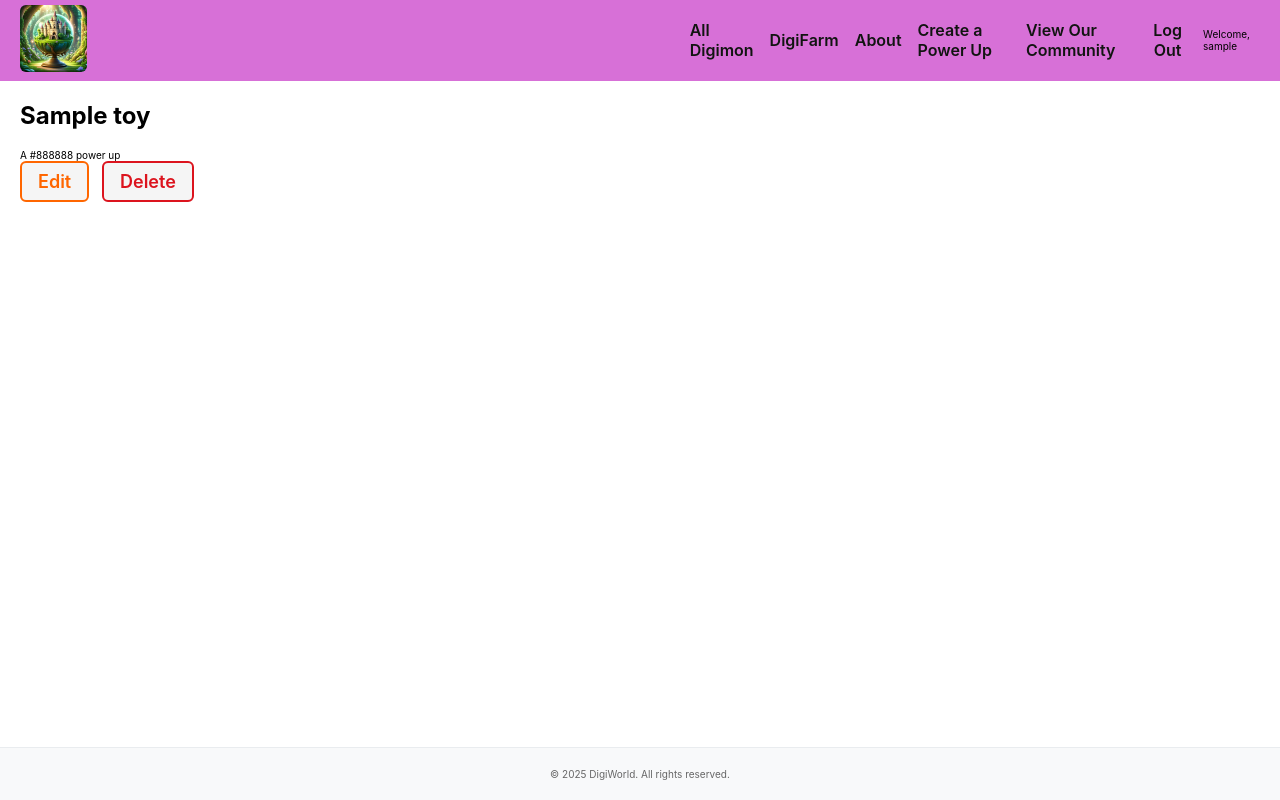
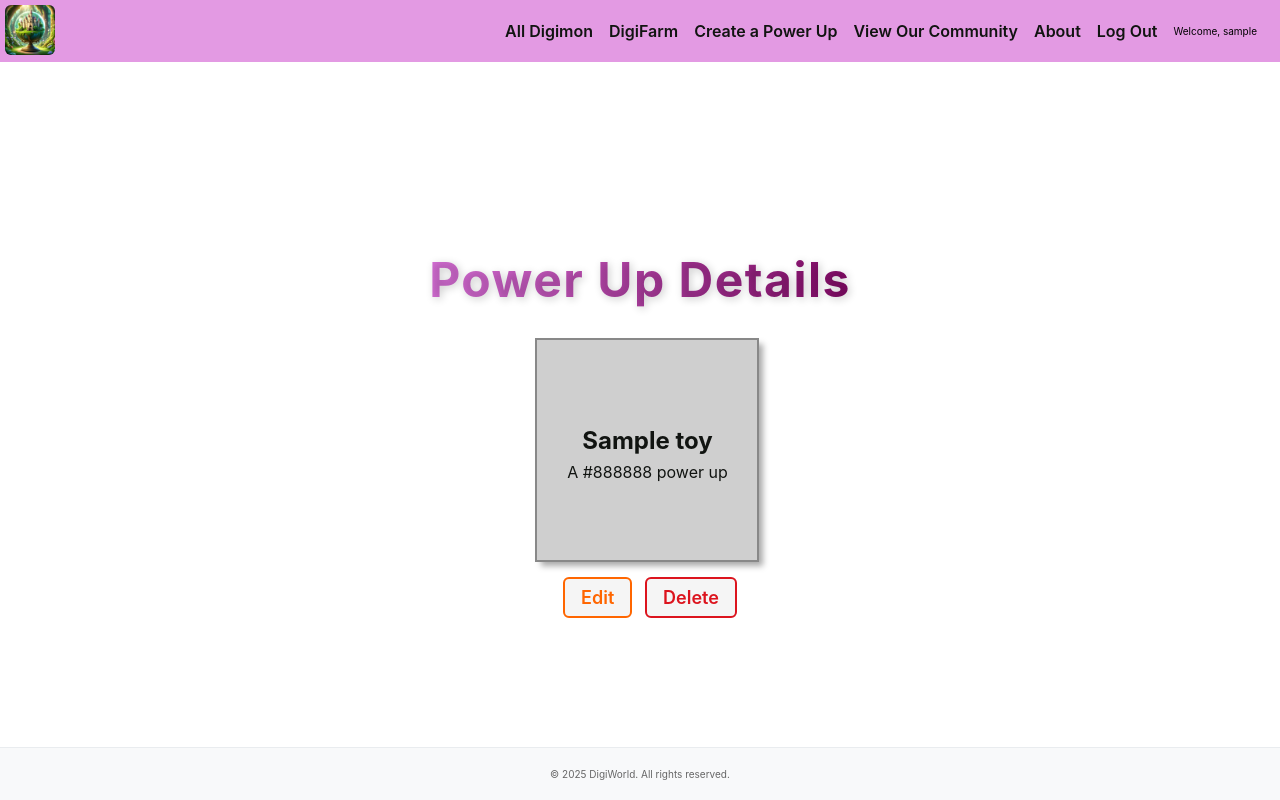
Before and after one commit to Tanisha-png/digiworld, a Django app: page /powerups/1/ in a window 1280 px wide. Run offline with Django 5.2, Linux system fonts and the light colour scheme; a user stored in the database is signed in; tables that the repository leaves empty hold one stand-in row (values such as "Sample post").

Commit message:
Update navbar and clean up code

```diff
--- a/digiworld/urls.py
+++ b/digiworld/urls.py
@@ -1,19 +1,3 @@
-"""
-URL configuration for catcollector project.
-
-The `urlpatterns` list routes URLs to views. For more information please see:
-    https://docs.djangoproject.com/en/5.1/topics/http/urls/
-Examples:
-Function views
-    1. Add an import:  from my_app import views
-    2. Add a URL to urlpatterns:  path('', views.home, name='home')
-Class-based views
-    1. Add an import:  from other_app.views import Home
-    2. Add a URL to urlpatterns:  path('', Home.as_view(), name='home')
-Including another URLconf
-    1. Import the include() function: from django.urls import include, path
-    2. Add a URL to urlpatterns:  path('blog/', include('blog.urls'))
-"""
 from django.contrib import admin
 from django.urls import path, include
 
--- a/main_app/static/css/base.css
+++ b/main_app/static/css/base.css
@@ -31,8 +31,8 @@ body {
     'Oxygen', 'Ubuntu', 'Cantarell', 'Fira Sans', 'Droid Sans',
     'Helvetica Neue', sans-serif;
   position: relative;
-  --nav-bg: rgba(104, 197, 248, 0.7);
-  --nav-bg-ff: rgba(104, 197, 248, 0.9);
+  --nav-bg: rgba(215, 112, 215, 0.7);
+  --nav-bg-ff: rgba(215, 112, 215, 0.9);
   --text-color: rgb(17, 20, 17);
   --link-hover-color: rgb(16, 56, 158);
   --button-bg: rgb(245, 245, 245);
@@ -150,10 +150,6 @@ header {
   z-index: 2147483647;
 }
 
-nav {
-  margin: 10px;
-}
-
 nav ul {
   margin: 0;
   list-style: none;
@@ -170,11 +166,9 @@ nav li {
 }
 
 main {
-  flex: 1;
-  max-width: 100%;
+  flex: 5;
   margin: 0 auto;
   padding: 0 20px;
-  width: 100%;
 }
 
 h2 {
@@ -292,6 +286,7 @@ footer p {
   cursor: pointer;
   padding: 10px;
   z-index: 100;
+  right: 10px;
 }
 
 .hamburger span {
@@ -316,6 +311,7 @@ footer p {
   }
   nav li {
     margin: 0.5rem 0;
+    font-size: 2em;
   }
   .header-container{
     display: flex;
@@ -332,6 +328,9 @@ footer p {
   .hamburger {
     display: block;
     text-align: right;
+    position: absolute;
+    top: 6px;
+    right: 15px;
   }
 
   nav {
@@ -340,23 +339,27 @@ footer p {
     right: -100%;
     width: 70%;
     height: 100vh;
-    background: var(--nav-bg);
+    background: rgba(215, 112, 215, 1);
     padding: 80px 20px;
     transition: 0.5s ease;
+    opacity: 1;
   }
 
   nav.active {
     right: 0;
+    opacity: 1;
   }
 
   .menu {
     flex-direction: column;
     align-items: center;
+    opacity: 1;
   }
 
   .menu li {
     margin: 15px 0;
     text-align: center;
+    opacity: 1;
   }
 
   /* Hamburger Animation */
@@ -365,7 +368,7 @@ footer p {
   }
 
   .hamburger.active span:nth-child(2) {
-    opacity: 0;
+    opacity: 1;
   }
 
   .hamburger.active span:nth-child(3) {
@@ -383,9 +386,7 @@ footer p {
   }
 
   main {
-    max-width: 1300px;
-    /* min-height: calc(100vh - 53px); */
-    /* padding: 150px 10px 0px; */
+    max-width: 100%;
   }
 
   nav,
@@ -435,52 +436,6 @@ footer p {
   }
 }
 
-@media only screen and (min-width: 1024px) {
-  /* main {
-    /* min-height: calc(100vh - 55px); */
-  } */
-
-  header {
-    margin: 0;
-    max-width: 1920px;
-    top: 20px;
-    background-color: transparent;
-    border-bottom: none;
-  }
-
-  nav,
-  .header-logo-container {
-    margin: 0;
-    background: var(--nav-bg-ff);
-    border: var(--borders);
-  }
-
-  nav {
-    margin-left: auto;
-  }
-
-  .header-logo-container {
-    /* visual fix to help align logo */
-    padding-top: 6px;
-    width: 256px;
-    height: 35px;
-  }
-
-  @supports (-webkit-backdrop-filter: none) or (backdrop-filter: none) {
-    header {
-      -webkit-backdrop-filter: none;
-      backdrop-filter: none;
-    }
-
-    nav,
-    .header-logo-container {
-      -webkit-backdrop-filter: blur(3px);
-      background: rgb(215, 112, 215);
-      backdrop-filter: blur(3px);
-    }
-  }
-
-
 #logout-form button {
   text-decoration: none;
   color: var(--text-color);
--- a/main_app/static/css/form.css
+++ b/main_app/static/css/form.css
@@ -24,5 +24,6 @@
 
 .form-container {
   display: flex;
+  flex-direction: column;
   justify-content: center;
 }
--- /dev/null
+++ b/main_app/static/css/toys/toy-detail.css
@@ -0,0 +1,77 @@
+@keyframes fadeIn {
+  from { opacity: 0; transform: translateY(-10px); }
+  to { opacity: 1; transform: translateY(0); }
+}
+
+.titleName {
+  background: linear-gradient(to right, rgb(215, 112, 215), rgb(129, 10, 101));
+  -webkit-background-clip: text;
+  -webkit-text-fill-color: transparent;
+  text-shadow: 2px 2px 8px rgba(0, 0, 0, 0.2);
+  letter-spacing: 1.5px;
+  line-height: 1.2;
+  padding-bottom: 5px;
+  animation: fadeIn 1.2s ease-in-out;
+  text-align: center;
+  font-size: 48px;
+  margin: 50px 0 0 0;
+}
+
+
+main {
+  display: flex;
+  flex-direction: column;
+  align-items: center;
+  justify-content: center;
+  min-height: auto;
+}
+
+.card {
+  width: 224px;
+  height: 224px;
+  margin: 25px 25px 15px 40px;
+  border: solid 2px;
+  box-shadow: var(--card-box-shadow);
+  position: relative;
+}
+
+.card-bg {
+  opacity: 0.4;
+  position: absolute;
+  display: inline-flex;
+  top: 0;
+  left: 0;
+  width: 100%;
+  height: 100%;
+}
+
+.card-content {
+  padding: 15px;
+  height: 100%;
+  width: 100%;
+  display: flex;
+  align-items: center;
+  justify-content: center;
+  flex-direction: column;
+  color: var(--text-color);
+}
+
+.btn {
+  margin-bottom: 15px;
+}
+
+.card h2 {
+  margin: 7px 0;
+  font-size: var(--font-xl);
+  z-index: 1;
+}
+
+.card p {
+  margin: 0;
+  font-size: var(--font-reg);
+  z-index: 1;
+}
+
+.buttonsDetail {
+  margin: 10px 0px 0px 30px;
+}
--- a/main_app/templates/base.html
+++ b/main_app/templates/base.html
@@ -18,24 +18,34 @@
   <body>
     <div class="wrapper">
       <header>
+        <a href="/">
+          <img
+            src="{% static 'images/logo.jpg' %}"
+            alt="The DigiWorld logo"
+            style="width: 50px; margin: 5px; border-radius: 6px; height: auto; left: 0;"
+          />
+        </a>
+        <!-- Hamburger Menu Icon -->
+        <div class="hamburger">
+          <span></span>
+          <span></span>
+          <span></span>
+        </div>
         <nav>
           <ul class="menu">
-            <a href="/">
-              <img src="{% static 'images/logo.jpg' %}" alt="The DigiWorld logo" style="width: 10%; margin: 5px; border-radius: 6px; height: auto;" />
-            </a>
             {% if user.is_authenticated %}
               <li><a href="{% url 'digimon-index' %}">All Digimon</a></li>
               <li><a href="{% url 'digifarm' user.id %}">DigiFarm</a></li>
-            <li><a href="{% url 'about' %}">About</a></li>
               <li><a href="{% url 'toy-create' %}">Create a Power Up</a></li>
               <li><a href="{% url 'show-all-users' %}">View Our Community</a></li>
+              <li><a href="{% url 'about' %}">About</a></li>
               <li>
                 <form id="logout-form" method="post" action="{% url 'logout' %}">
                   {% csrf_token %}
                   <button type="submit">Log Out</button>
                 </form>
               </li>
-            <li>Welcome, {{request.user.username }}</li>
+              <li>Welcome, {{ request.user.username }}</li>
             {% else %}
               <li><a href="{% url 'digimon-index' %}">All Digimon</a></li>
               <li><a href="{% url 'about' %}">About</a></li>
@@ -45,6 +55,7 @@
           </ul>
         </nav>
       </header>
+
       <main>{% block content %} {% endblock %}</main>
     </div>
     <footer>
@@ -52,5 +63,18 @@
         <p>&copy; {% now "Y" %} DigiWorld. All rights reserved.</p>
       </div>
     </footer>
+    <script>
+      // Get the hamburger and nav elements
+      const hamburger = document.querySelector('.hamburger');
+      const nav = document.querySelector('nav');
+
+      // Add a click event listener to toggle the menu
+      hamburger.addEventListener('click', () => {
+        // Toggle the 'active' class on both the hamburger and the nav
+        hamburger.classList.toggle('active');
+        nav.classList.toggle('active');
+      });
+    </script>
+
   </body>
 </html>
--- a/main_app/templates/digimon/digifarm.html
+++ b/main_app/templates/digimon/digifarm.html
@@ -43,7 +43,7 @@
                     {% if request.user == user %}
                     <form action="{% url 'remove-toy' digimon.id toy.id %}" method="post" class="inline-form">
                       {% csrf_token %}
-                      <button type="submit" class="btn-remove-power">Remove Power Up</button>
+                      <button type="submit" class="btn-remove-power">Remove</button>
                     </form>
                     {% endif %}
                   </div>
--- a/main_app/templates/main_app/toy_detail.html
+++ b/main_app/templates/main_app/toy_detail.html
@@ -4,6 +4,8 @@
 <link rel="stylesheet" href="{% static 'css/toys/toy-detail.css' %}" />
 {% endblock %}
 {% block content %}
+
+<h1 class="titleName">Power Up Details</h1>
 
 <div class="card" style="border-color: {{ toy.color }}">
   <div class="card-bg" style="background-color: {{ toy.color }}"></div>
@@ -12,7 +14,9 @@
     <p>A {{ toy.color }} power up</p>
   </div>
 </div>
-<a href="{% url 'toy-update' toy.id %}" class="btn warn">Edit</a>
-<a href="{% url 'toy-delete' toy.id %}" class="btn danger">Delete</a>
+<div class="buttonsDetail">
+  <a href="{% url 'toy-update' toy.id %}" class="btn warn">Edit</a>
+  <a href="{% url 'toy-delete' toy.id %}" class="btn danger">Delete</a>
+</div>
 
 {% endblock %}
--- a/main_app/templates/main_app/toy_form.html
+++ b/main_app/templates/main_app/toy_form.html
@@ -14,8 +14,7 @@
   <table>
     {{ form.as_table }}
   </table>
-  <div></div>
-  <button type="submit" class="btn submit">Submit!</button>
+  <button type="submit" class="btn submit" style="margin: 10px; width: 80%;">Submit!</button>
 </form>
 
 {% endblock %}
--- a/main_app/urls.py
+++ b/main_app/urls.py
@@ -1,8 +1,5 @@
 from django.urls import path
 from . import views
-
-# as_view() is only used for Class-based Views, it converts it to a
-#   function as you can't provide a class
 
 urlpatterns = [
   path('', views.Home.as_view(), name='home'),
--- a/main_app/views.py
+++ b/main_app/views.py
@@ -53,7 +53,6 @@ def associate_digimon(request, user_id, digimon_id):
         digimon = Digimon.objects.get(id=digimon_id)
         user = request.user
         if user.digimon.count() >= 6:
-            # You could add a message here using Django's messages framework
             return redirect('digifarm', user_id=user_id)
         digimon.user.add(user)
         userdigifarm = UserDigifarm.objects.create(user=user, digimon=digimon)
@@ -145,4 +144,3 @@ def remove_toy(request, digimon_id, toy_id):
 def show_all_users(request):
     users = User.objects.all()
     return render(request, 'community.html', {'users': users})
-    # return render(request, 'digimon/index.html', {'digimon': digimon})
```
Also changed, not shown: main_app/models.py (+0 -13 lines), main_app/static/css/digimon/digifarm.css (+6 -19 lines), main_app/static/css/digimon/digimon-index.css (+5 -19 lines), main_app/static/css/toys/toy-index.css (added, +64 -0 lines), README.md, main_app/admin.py (line endings or trailing spaces), main_app/templates/footer.html (deleted). Lines whose indentation alone changed are shown as unchanged.
